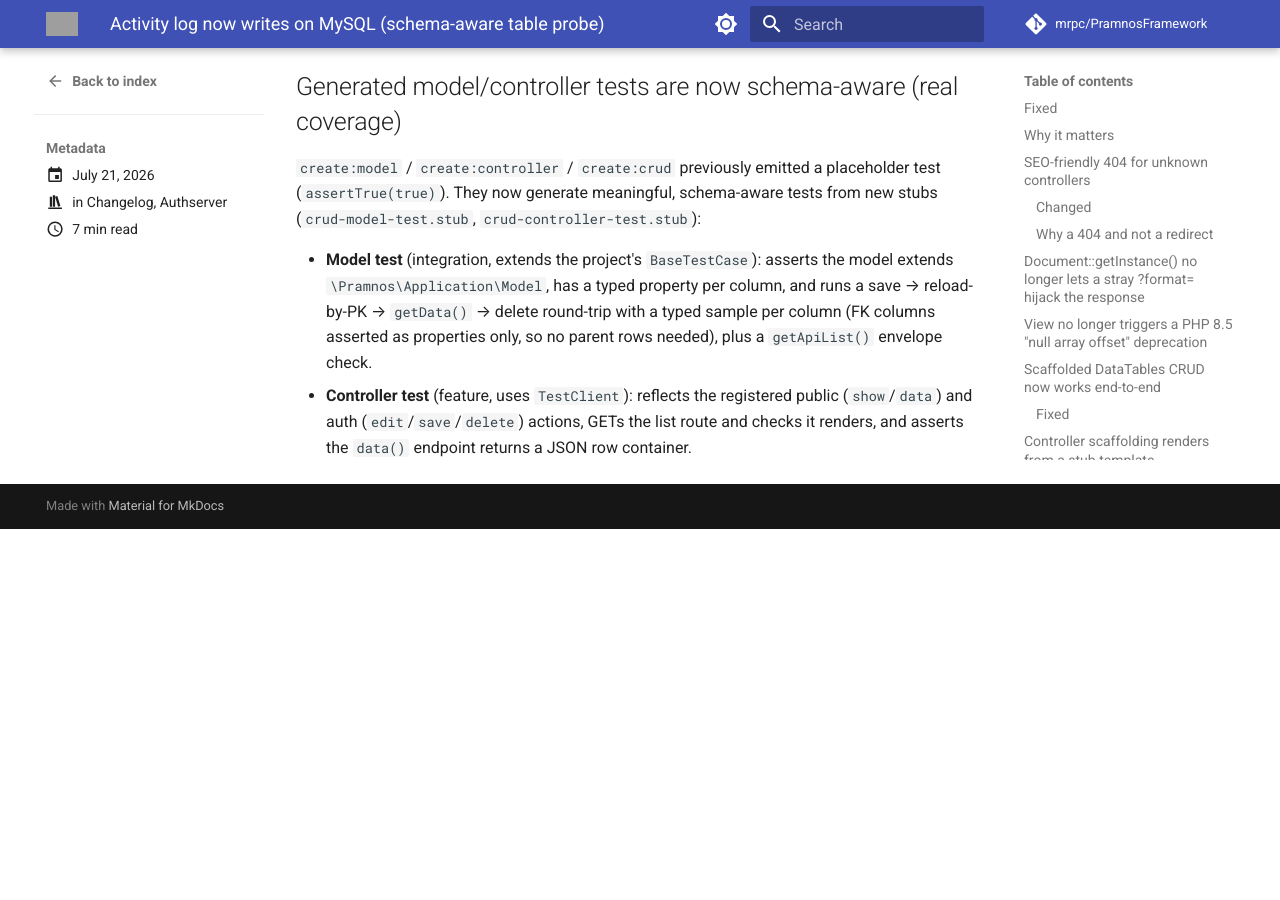
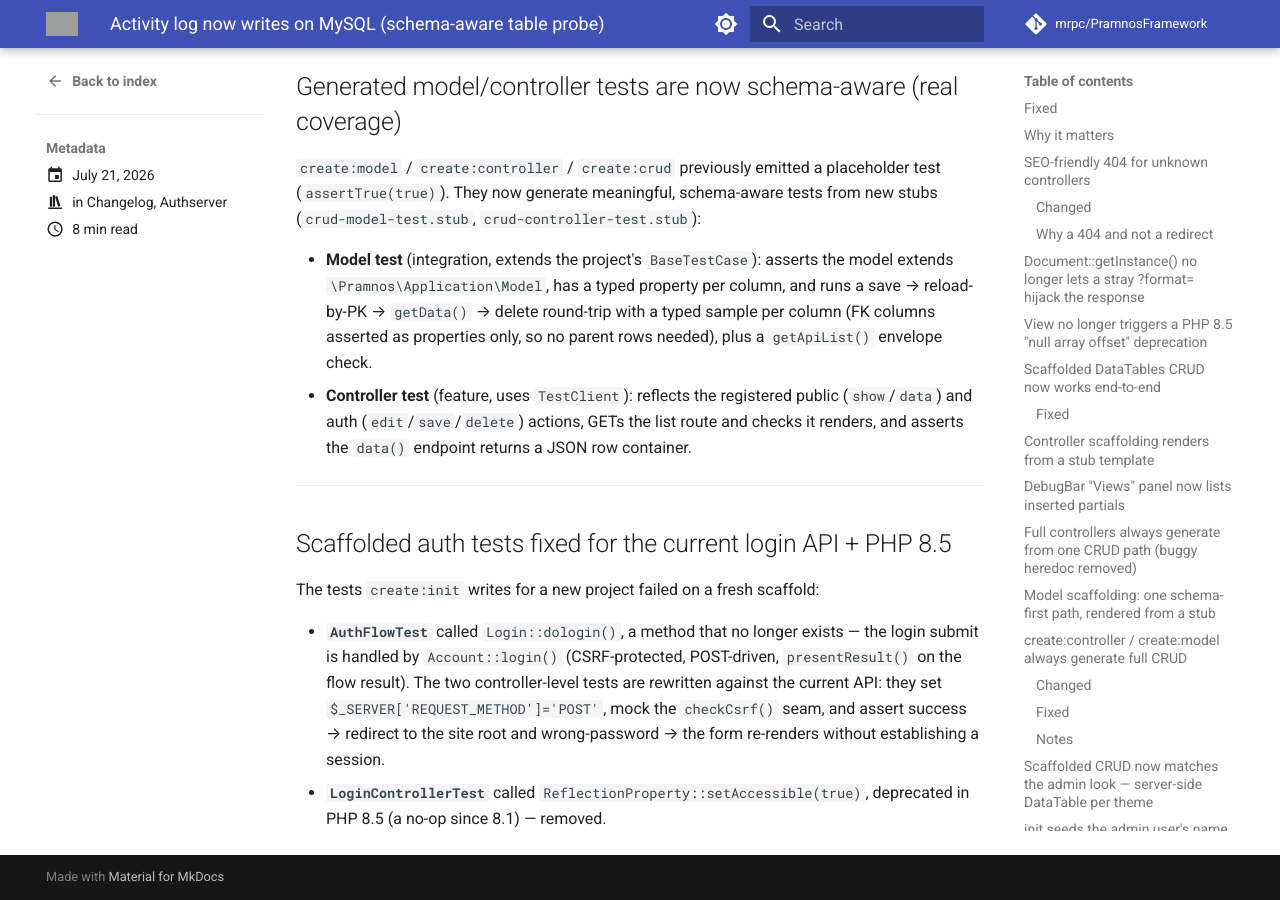
Before and after one commit to mrpc/PramnosFramework, an MkDocs documentation site: the page built from docs/version-history/posts/2026-07-21-activitylog-mysql-probe.md, in a window 1280 px wide and 900 px high, scrolled down 6034 px. Built offline with MkDocs 1.6.1 and Material for MkDocs 9.7.7, drawn with Linux system fonts in a browser that asks for light colours; comment, search, counter and statistics services are not loaded; before the commit the page ends 6563 px from its top, so only the background shows below that; grey boxes are pictures that could not be loaded.

Commit message:
fix(scaffolding): repair scaffolded auth tests for current login API + PHP 8.5
The tests init writes for a new project were failing on a fresh scaffold:

- AuthFlowTest called Login::dologin(), which no longer exists — login submit is
  Account::login() (CSRF-protected, POST-driven, presentResult() on the flow
  result). Rewrote the two controller-level tests against the current API: set
  $_SERVER['REQUEST_METHOD']='POST', mock the checkCsrf() seam, assert success →
  redirect to sURL and wrong password → form re-renders with no session.
- LoginControllerTest used ReflectionProperty::setAccessible(true), deprecated in
  PHP 8.5 (no-op since 8.1) — removed.

```diff
--- a/docs/version-history/posts/2026-07-21-activitylog-mysql-probe.md
+++ b/docs/version-history/posts/2026-07-21-activitylog-mysql-probe.md
@@ -275,3 +275,18 @@ schema-aware tests from new stubs (`crud-model-test.stub`,
   (`show`/`data`) and auth (`edit`/`save`/`delete`) actions, GETs the list route
   and checks it renders, and asserts the `data()` endpoint returns a JSON row
   container.
+
+---
+
+## Scaffolded auth tests fixed for the current login API + PHP 8.5
+
+The tests `create:init` writes for a new project failed on a fresh scaffold:
+
+- **`AuthFlowTest`** called `Login::dologin()`, a method that no longer exists —
+  the login submit is handled by `Account::login()` (CSRF-protected, POST-driven,
+  `presentResult()` on the flow result). The two controller-level tests are
+  rewritten against the current API: they set `$_SERVER['REQUEST_METHOD']='POST'`,
+  mock the `checkCsrf()` seam, and assert success → redirect to the site root and
+  wrong-password → the form re-renders without establishing a session.
+- **`LoginControllerTest`** called `ReflectionProperty::setAccessible(true)`,
+  deprecated in PHP 8.5 (a no-op since 8.1) — removed.
```
Also changed, not shown: 1 other file.
